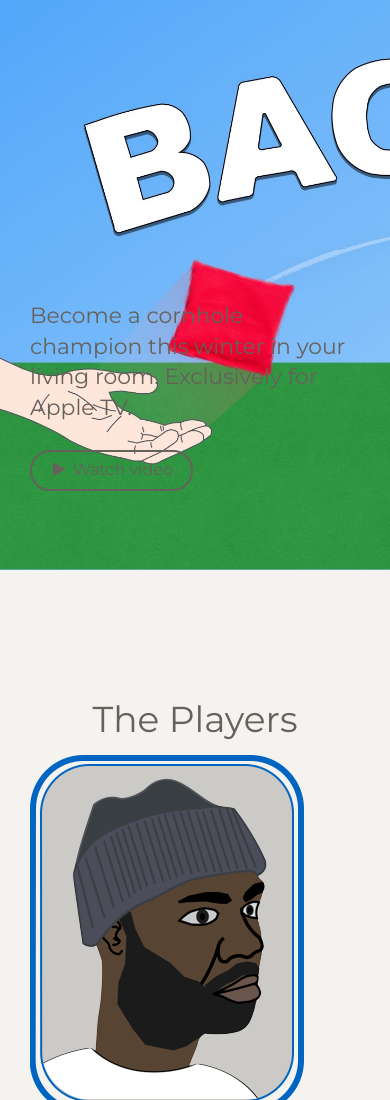
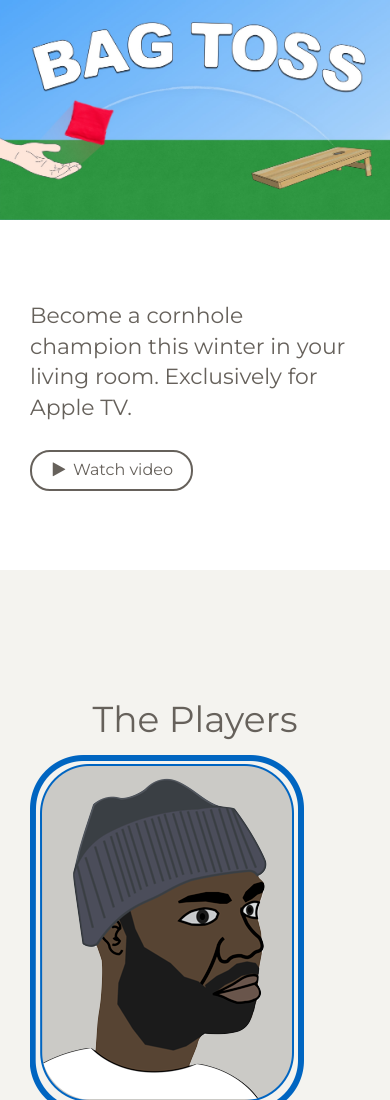
Before and after one commit to ekille/ekille.github.io, a plain HTML site: page index.html in a window 390 px wide. Shown: the top 1100 px of the page. Drawn offline with Linux system fonts and the light colour scheme.

Commit message:
top image now scales to down on mobile

```diff
--- a/index.html
+++ b/index.html
@@ -23,8 +23,10 @@
 </head>
 <body>
     <div class="wrapper">
-        <div class="landing-header" style="background-image: url('./assets/images/scene.jpg');">
-            <div class="container">
+        <div class="landing-header">
+					  <!-- style="background-image: url('./assets/images/scene.jpg');" -->
+						<img class="img-responsive" style="position: absolute; z-index: 1;" src="./assets/images/scene.jpg" alt="Chania">
+            <div class="container" style="position: relative; z-index: 2;">
 								<div class="container">
 										<div class="row">
 												<div class="col-md-5 col-md-offset-3">
@@ -34,7 +36,6 @@
 												</div>
                     </div>
                 </div>
-
             </div>
         </div>
         <div class="main">
```
